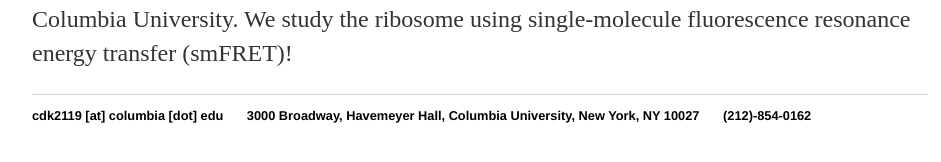
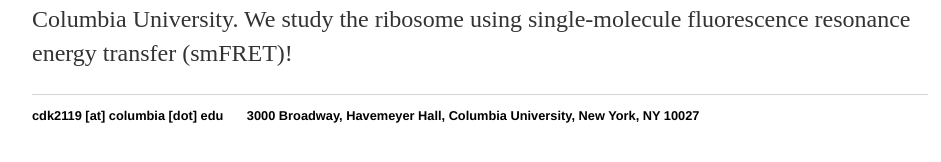
Before and after one commit to ckinzthompson/ckinzthompson.github.io, a Jekyll site: the page built from index.html, in a window 1280 px wide. Shown: the part 228-390 px from the top of the page, without its empty margins (160-1101 px from the left). Built offline with Jekyll 4.4.1, drawn with Linux system fonts in a browser that asks for light colours.

Commit message:
Update default.html

```diff
--- a/_layouts/default.html
+++ b/_layouts/default.html
@@ -23,7 +23,7 @@
 	    		<ul>
 	        		<li>cdk2119 [at] columbia [dot] edu</li>
 	        		<li>3000 Broadway, Havemeyer Hall, Columbia University, New York, NY 10027</li>
-	        		<li>(212)-854-0162</li>
+	        		<!--<li>(212)-854-0162</li>-->
 				</ul>
 			</footer>
 		</body>
```
